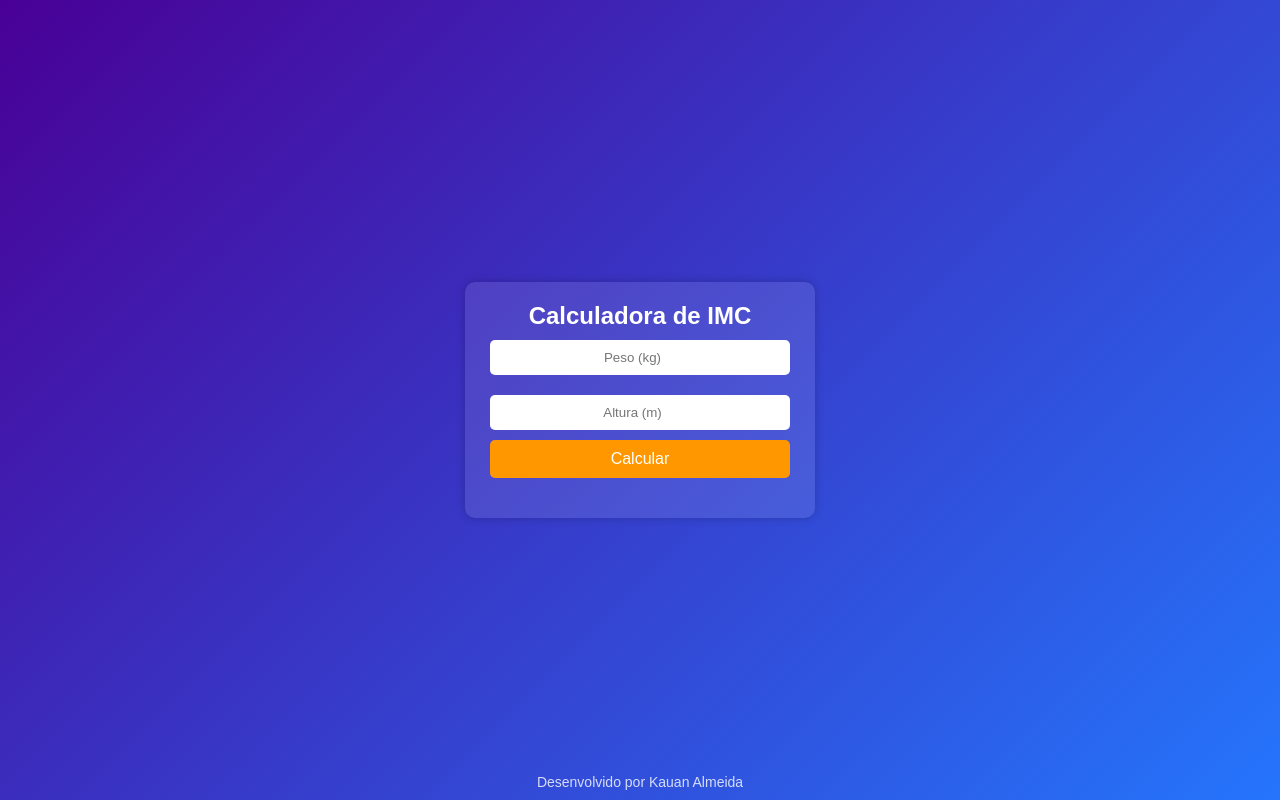
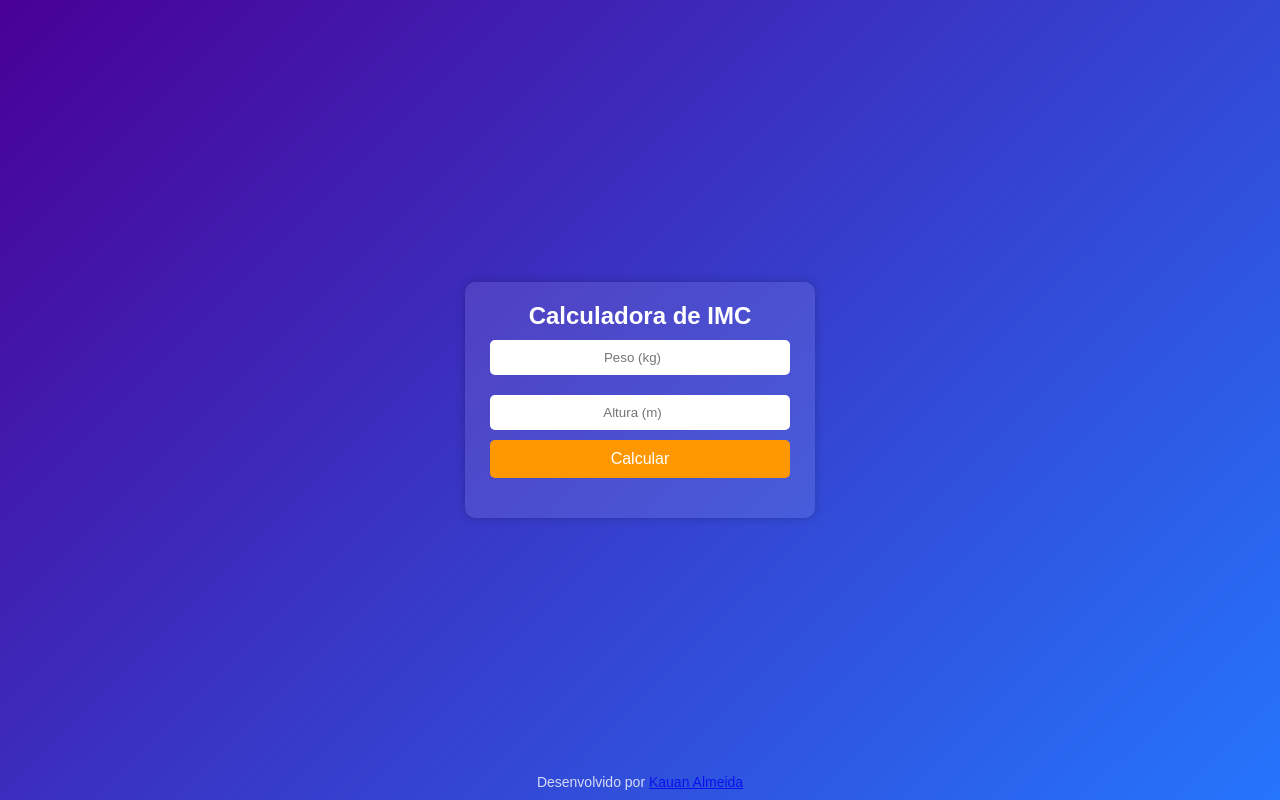
Before and after one commit to kauanalmeidaa/calculadora-imc, a plain HTML site: page index.html in a window 1280 px wide. Drawn offline with Linux system fonts and the light colour scheme.

Commit message:
Update index.html
Alteração no footer:

Adicionado o ilnk do meu LinkedIn no nome Kauan Almeida

```diff
--- a/index.html
+++ b/index.html
@@ -17,6 +17,8 @@
         <div id="resultado"></div>
     </div>
 
-    <div class="footer">Desenvolvido por Kauan Almeida</div>
+    <div class="footer">
+        <p>Desenvolvido por <a href="https://www.linkedin.com/in/kauan-almeida-692b6328b/">Kauan Almeida</a></p>
+    </div>
 </body>
 </html>
```
